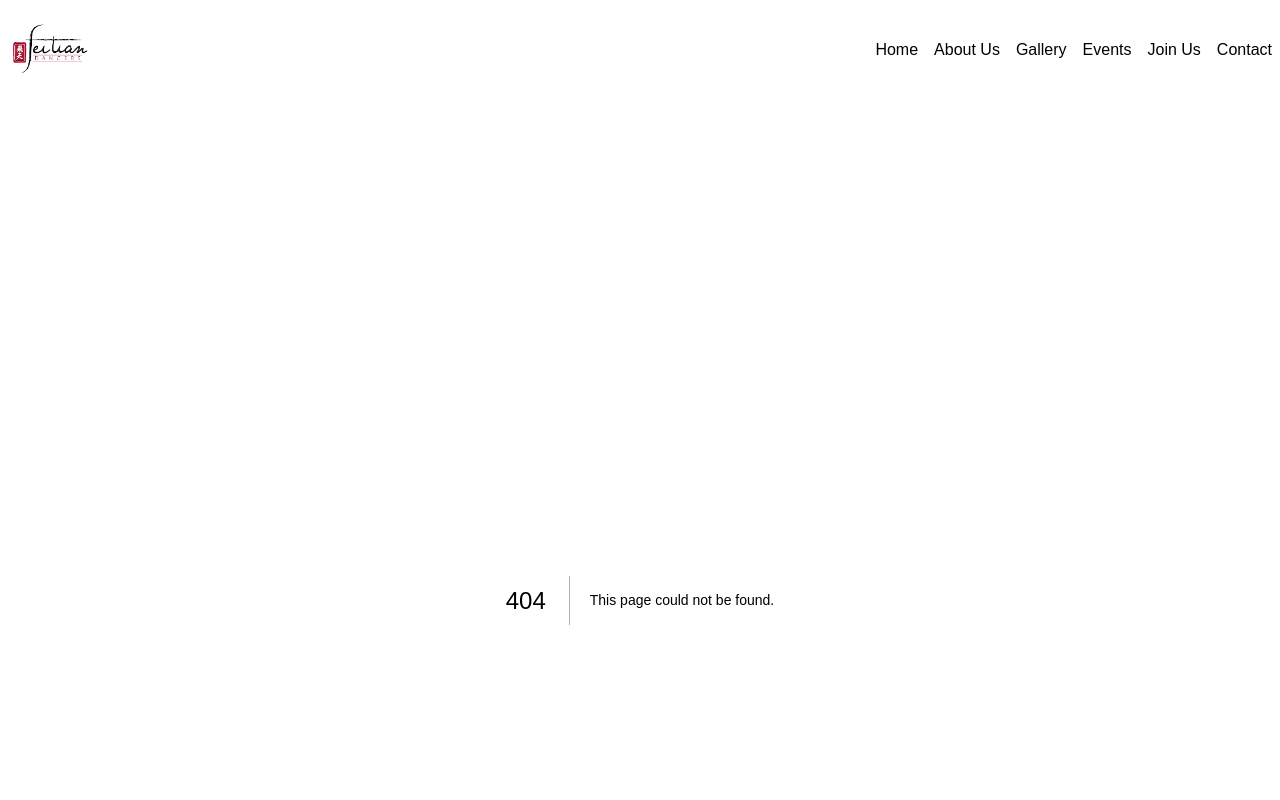
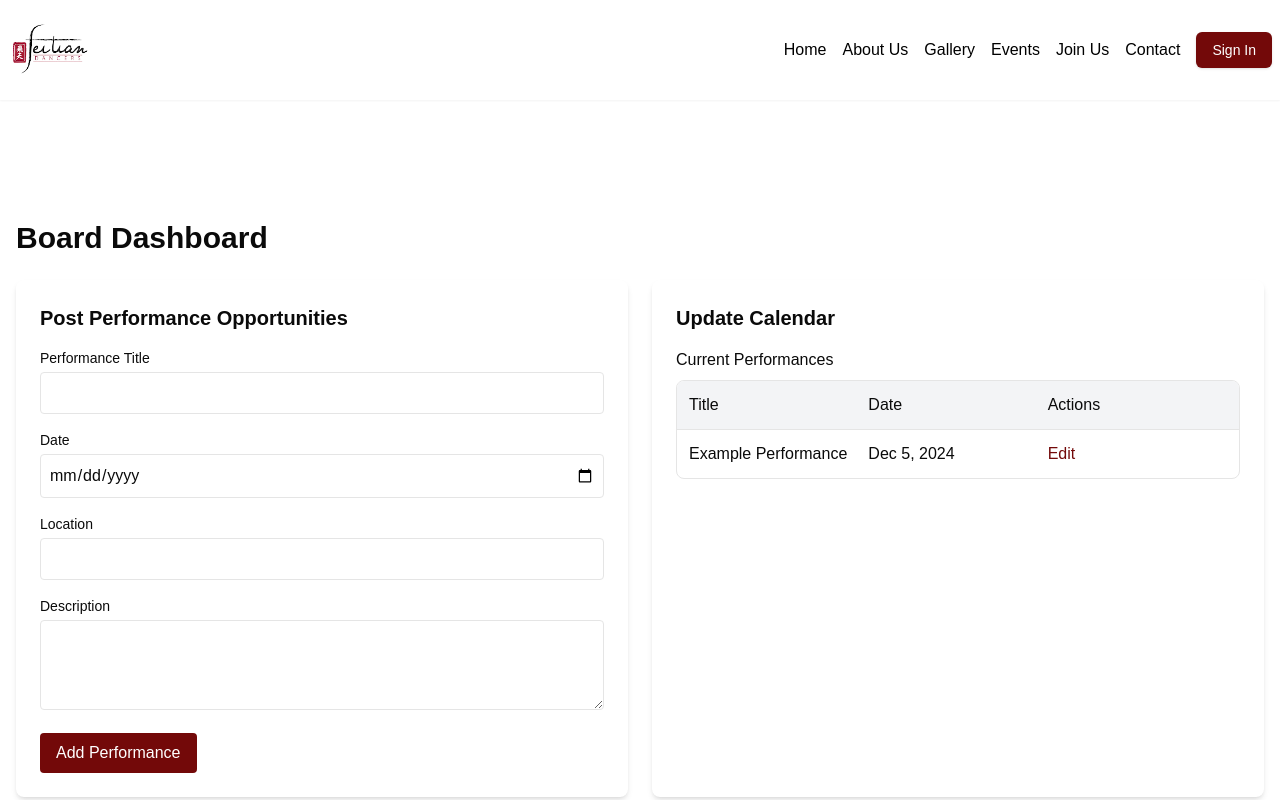
Before and after one commit to ygtangg/ftd-website, a Next.js app: page /dashboard/board in a window 1280 px wide. Before the commit this address had no page. Shown: the top 800 px of the page. Built offline with nearby package versions, Linux system fonts and the light colour scheme; a web font is replaced by a local one.

Commit message:
Initial implementation of Kinde authentication with role-based access control

```diff
--- /dev/null
+++ b/app/dashboard/board/page.tsx
@@ -0,0 +1,60 @@
+// app/dashboard/board/page.tsx
+"use client";
+
+export default function BoardDashboard() {
+  return (
+    <div className="container mx-auto px-4 py-8 pt-[120px]">
+      <h1 className="text-3xl font-bold mb-6">Board Dashboard</h1>
+
+      <div className="grid grid-cols-1 md:grid-cols-2 gap-6">
+        {/* Performance Management */}
+        <div className="p-6 bg-white rounded-lg shadow-md">
+          <h2 className="text-xl font-semibold mb-4">Post Performance Opportunities</h2>
+          <form className="space-y-4">
+            <div>
+              <label className="block text-sm font-medium mb-1">Performance Title</label>
+              <input type="text" className="w-full p-2 border rounded" />
+            </div>
+            <div>
+              <label className="block text-sm font-medium mb-1">Date</label>
+              <input type="date" className="w-full p-2 border rounded" />
+            </div>
+            <div>
+              <label className="block text-sm font-medium mb-1">Location</label>
+              <input type="text" className="w-full p-2 border rounded" />
+            </div>
+            <div>
+              <label className="block text-sm font-medium mb-1">Description</label>
+              <textarea className="w-full p-2 border rounded" rows={3}></textarea>
+            </div>
+            <button className="bg-jujube text-white px-4 py-2 rounded hover:bg-jujube/80">
+              Add Performance
+            </button>
+          </form>
+        </div>
+
+        {/* Calendar Management */}
+        <div className="p-6 bg-white rounded-lg shadow-md">
+          <h2 className="text-xl font-semibold mb-4">Update Calendar</h2>
+          <div className="mb-4">
+            <h3 className="font-medium mb-2">Current Performances</h3>
+            <div className="border rounded-lg overflow-hidden">
+              <div className="grid grid-cols-3 bg-gray-100 p-3">
+                <div className="font-medium">Title</div>
+                <div className="font-medium">Date</div>
+                <div className="font-medium">Actions</div>
+              </div>
+              <div className="p-3 border-t grid grid-cols-3">
+                <div>Example Performance</div>
+                <div>Dec 5, 2024</div>
+                <div>
+                  <button className="text-jujube hover:underline">Edit</button>
+                </div>
+              </div>
+            </div>
+          </div>
+        </div>
+      </div>
+    </div>
+  );
+}
--- /dev/null
+++ b/app/dashboard/loading.tsx
@@ -0,0 +1,10 @@
+export default function DashboardLoading() {
+  return (
+    <div className="min-h-screen flex items-center justify-center">
+      <div className="text-center">
+        <p className="text-xl mb-4">Loading your dashboard...</p>
+        <div className="w-8 h-8 border-4 border-jujube border-t-transparent rounded-full animate-spin mx-auto"></div>
+      </div>
+    </div>
+  );
+}
--- /dev/null
+++ b/app/dashboard/member/page.tsx
@@ -0,0 +1,57 @@
+"use client";
+
+export default function MemberDashboard() {
+  return (
+    <div className="container mx-auto px-4 py-8 pt-[120px]">
+      <h1 className="text-3xl font-bold mb-6">Member Dashboard</h1>
+
+      <div className="p-6 bg-white rounded-lg shadow-md">
+        <h2 className="text-xl font-semibold mb-4">Performance Sign-ups</h2>
+
+        <div className="mb-6">
+          <h3 className="font-medium mb-2">Available Performances</h3>
+          <div className="border rounded-lg overflow-hidden">
+            <div className="grid grid-cols-4 bg-gray-100 p-3">
+              <div className="font-medium">Title</div>
+              <div className="font-medium">Date</div>
+              <div className="font-medium">Location</div>
+              <div className="font-medium">Actions</div>
+            </div>
+            <div className="p-3 border-t grid grid-cols-4">
+              <div>Example Performance</div>
+              <div>Dec 5, 2024</div>
+              <div>Zellerbach Hall</div>
+              <div>
+                <button className="bg-jujube text-white px-3 py-1 rounded text-sm hover:bg-jujube/80">
+                  Sign Up
+                </button>
+              </div>
+            </div>
+          </div>
+        </div>
+
+        <div>
+          <h3 className="font-medium mb-2">My Performances</h3>
+          <div className="border rounded-lg overflow-hidden">
+            <div className="grid grid-cols-4 bg-gray-100 p-3">
+              <div className="font-medium">Title</div>
+              <div className="font-medium">Date</div>
+              <div className="font-medium">Location</div>
+              <div className="font-medium">Status</div>
+            </div>
+            <div className="p-3 border-t grid grid-cols-4">
+              <div>Example Performance</div>
+              <div>Dec 5, 2024</div>
+              <div>Zellerbach Hall</div>
+              <div>
+                <span className="px-2 py-1 bg-green-100 text-green-800 rounded-full text-xs">
+                  Confirmed
+                </span>
+              </div>
+            </div>
+          </div>
+        </div>
+      </div>
+    </div>
+  );
+}
--- /dev/null
+++ b/app/dashboard/page.tsx
@@ -0,0 +1,22 @@
+import { getKindeServerSession } from "@kinde-oss/kinde-auth-nextjs/server";
+import { redirect } from "next/navigation";
+
+export default async function DashboardRouter() {
+  const { getPermissions, isAuthenticated } = getKindeServerSession();
+
+  // Check if user is authenticated
+  const authenticated = await isAuthenticated();
+  if (!authenticated) {
+    redirect("/unauthorized");
+  }
+
+    // Redirect based on role
+  const permission = await getPermissions();
+    if (permission && permission.permissions.includes("board")) {
+    redirect("/dashboard/board");
+  } else if (permission && permission.permissions.includes("member")) {
+    redirect("/dashboard/member");
+  } else {
+    redirect("/unauthorized");
+  }
+}
--- /dev/null
+++ b/app/unauthorized/page.tsx
@@ -0,0 +1,33 @@
+import Link from "next/link";
+
+export default function Unauthorized() {
+  return (
+    <div className="min-h-screen flex items-center justify-center">
+      <div className="text-center max-w-md mx-auto p-6 bg-white rounded-lg shadow-md">
+        <h1 className="text-2xl font-bold text-red-600 mb-4">Access Denied</h1>
+        <p className="mb-6">
+          You don&apos;t have permission to access this page. This might be because:
+        </p>
+        <ul className="list-disc text-left mb-6 mx-auto max-w-xs">
+          <li>You&apos;re not logged in</li>
+          <li>You need to be a FTD member</li>
+          <li>You&apos;re using the wrong account</li>
+        </ul>
+        <div className="flex flex-col space-y-2">
+          <Link
+            href="/"
+            className="bg-jujube text-white py-2 px-4 rounded hover:bg-jujube/80"
+          >
+            Go Home
+          </Link>
+          <Link
+            href="/contact"
+            className="text-jujube hover:underline"
+          >
+            Contact a Board Member
+          </Link>
+        </div>
+      </div>
+    </div>
+  );
+}
--- a/components/Navbar.tsx
+++ b/components/Navbar.tsx
@@ -1,9 +1,11 @@
 "use client";
 
 import Link from "next/link";
-import { use, useState } from "react";
+import { useState } from "react";
 import Image from "next/image";
 import logo from "../public/image/ftd_logo.png"
+import { LoginLink } from "@kinde-oss/kinde-auth-nextjs/components";
+import { Button } from "@/components/ui/button";
 
 export const Navbar = () => {
     const [isOpen, setIsOpen] = useState(false);
@@ -30,30 +32,33 @@ export const Navbar = () => {
     }
 
     return (
-        <nav className="bg-white text-white md:flex md:justify-between md:items-center">
+        <nav className="fixed top-0 left-0 right-0 z-50 bg-white text-white md:flex md:justify-between md:items-center shadow-sm">
             <div className="container mx-auto flex justify-between items-center">
-                <Link href="/home">
+                <Link href="/">
                     <Image src={logo} height={100} alt="logo" />
                 </Link>
                 <div className={getMenuClasses()}>
-                    <Link href="/home" className="text-black text-base mx-2 hover:text-primary">
+                    <Link href="/" className="text-black text-base mx-2 hover:text-jujube">
                         Home
                     </Link>
-                    <Link href="/about" className="text-black text-base mx-2 hover:text-primary">
+                    <Link href="/about" className="text-black text-base mx-2 hover:text-jujube">
                         About Us
                     </Link>
-                    <Link href="/gallery" className="text-black text-base mx-2 hover:text-primary">
+                    <Link href="/gallery" className="text-black text-base mx-2 hover:text-jujube">
                         Gallery
                     </Link>
-                    <Link href="/events" className="text-black text-base mx-2 hover:text-primary">
+                    <Link href="/events" className="text-black text-base mx-2 hover:text-jujube">
                         Events
                     </Link>
-                    <Link href="/join" className="text-black text-base mx-2 hover:text-primary">
+                    <Link href="/join" className="text-black text-base mx-2 hover:text-jujube">
                         Join Us
                     </Link>
-                    <Link href="/contact" className="text-black text-base mx-2 hover:text-primary">
+                    <Link href="/contact" className="text-black text-base mx-2 hover:text-jujube">
                         Contact
                     </Link>
+                    <Button asChild className="bg-jujube text-white mx-2 hover:bg-jujube/80">
+                        <LoginLink>Sign In</LoginLink>
+                    </Button>
                 </div>
                 <div className={ "md:hidden flex items-center"}>
                     <button
```
Also changed, not shown: middleware.ts (added, +13 -0 lines).
